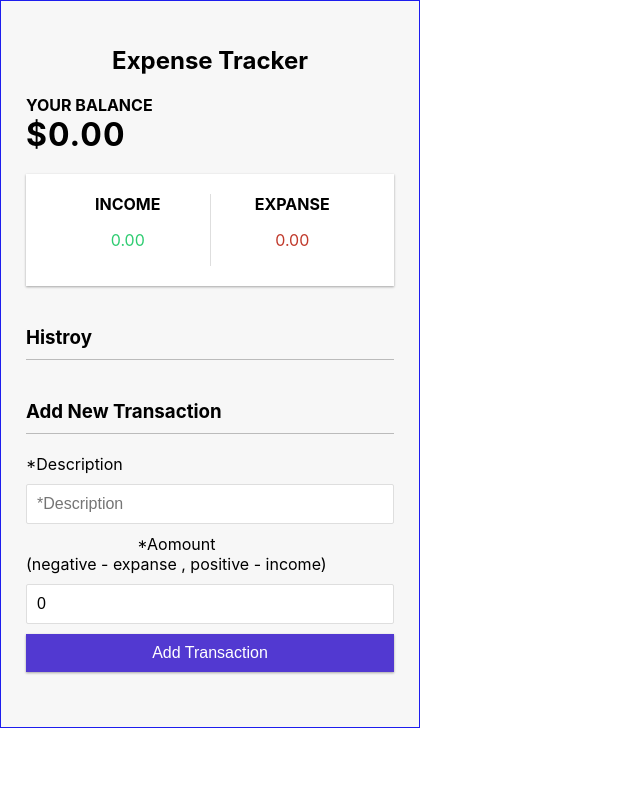
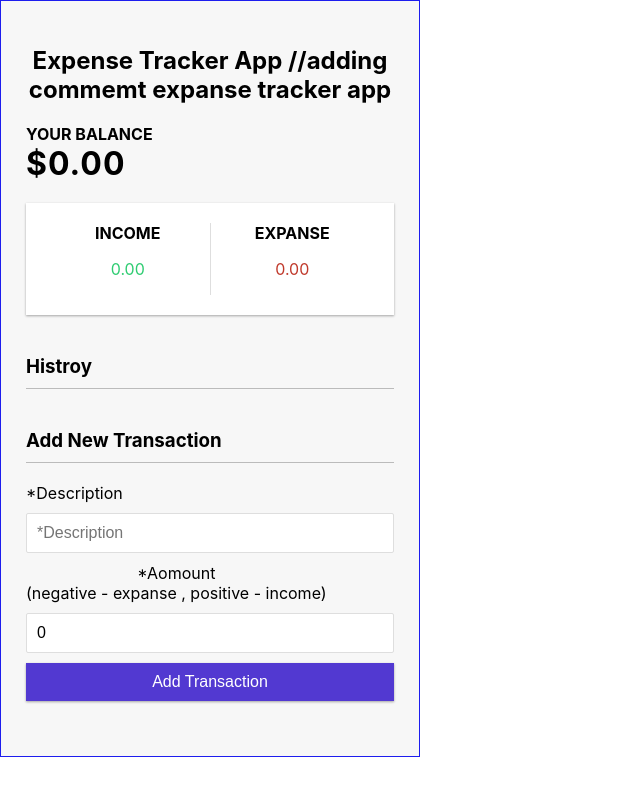
Before and after one commit to ShoaibAbbasDev/expanse-tracker-, a React (Create React App) app: page / in a window 1280 px wide. Shown: the top 796 px of the page, without its empty margins (0-640 px from the left). Built offline with nearby package versions, Linux system fonts and the light colour scheme.

Commit message:
Update Header.js
header name edit

```diff
--- a/src/Header.js
+++ b/src/Header.js
@@ -3,7 +3,7 @@ import React from 'react'
 function Header  () {
     return (
         <h2>
-            Expense Tracker
+            Expense Tracker App  //adding commemt expanse tracker app
         </h2>
     );
 }
```
